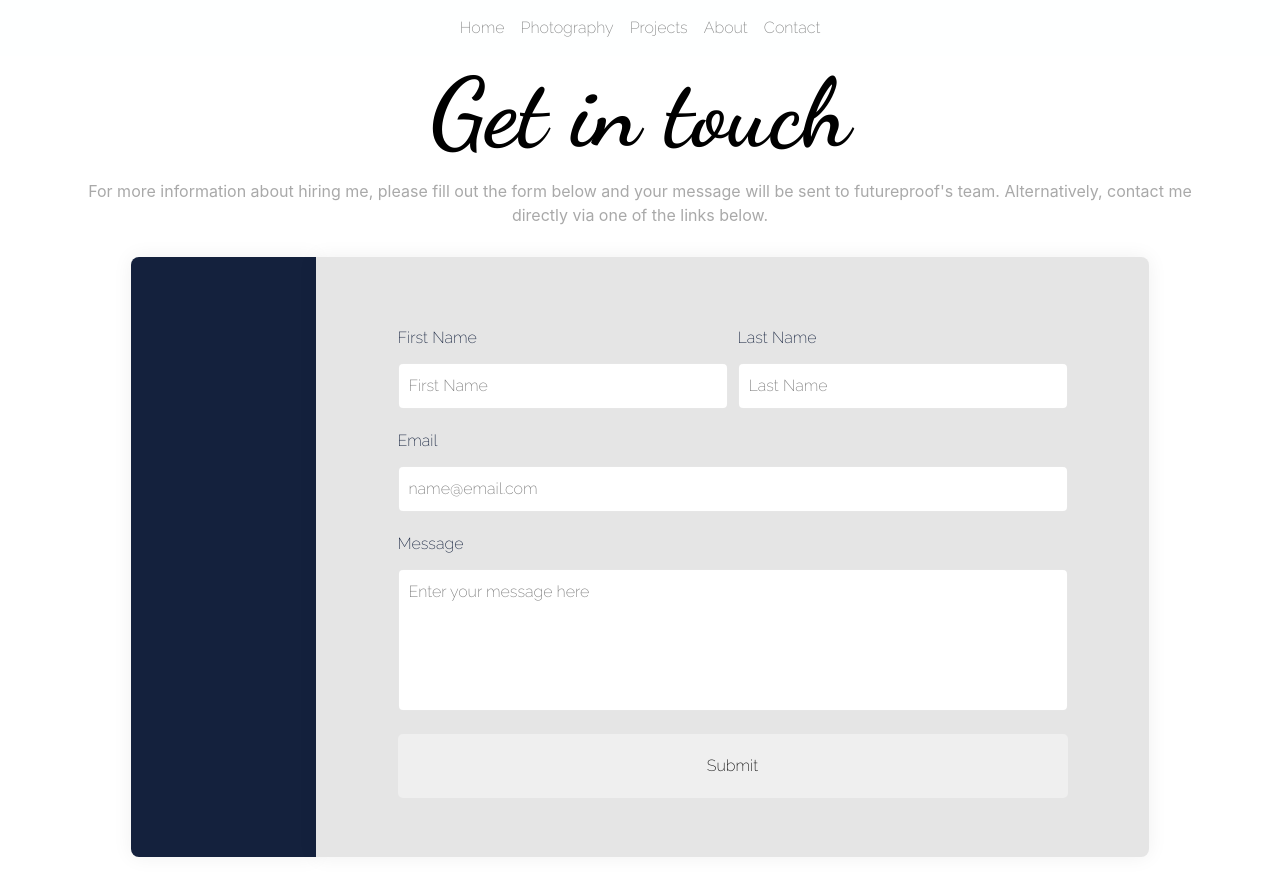
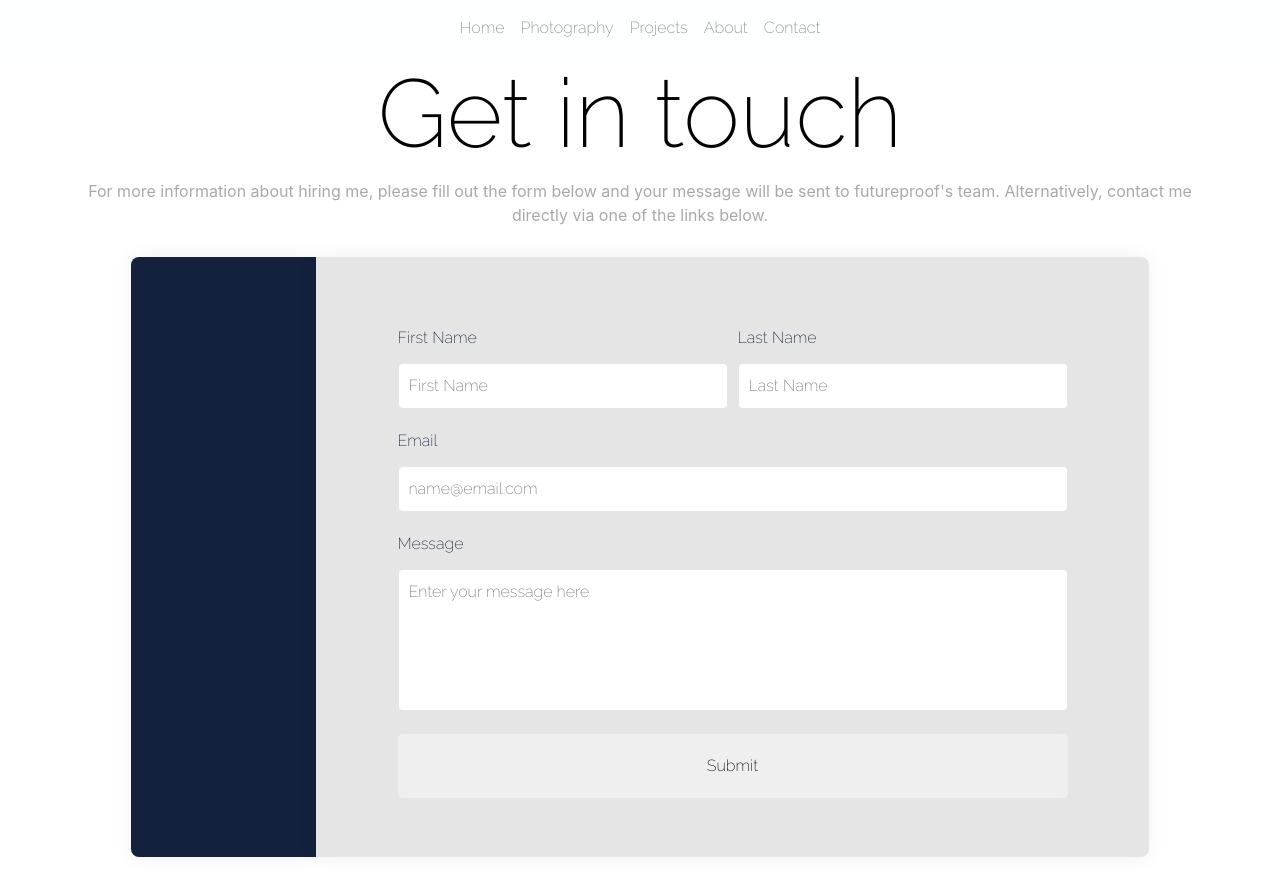
Before and after one commit to AKP-13/reactPortfolio, a React app: page /contact in a window 1280 px wide. Built offline with nearby package versions, Linux system fonts and the light colour scheme.

Commit message:
Make title fonts Raleway

```diff
--- a/src/styles/about.css
+++ b/src/styles/about.css
@@ -1,6 +1,6 @@
 #about-me-title {
     color: black;
-    font-family: "Dancing Script", cursive;
+    font-family: "Raleway", sans-serif;
     font-size: 6rem;
     text-align: center;
 }
--- a/src/styles/contact.css
+++ b/src/styles/contact.css
@@ -4,7 +4,7 @@
 
 #contact-title {
     color: black;
-    font-family: "Dancing Script", cursive;
+    font-family: "Raleway", sans-serif;
     font-size: 6rem;
     text-align: center;
 }
--- a/src/styles/projects.css
+++ b/src/styles/projects.css
@@ -5,7 +5,7 @@ main {
 
 #projectsTitle {
     color: black;
-    font-family: "Dancing Script", cursive;
+    font-family: "Raleway", sans-serif;
     font-size: 6rem;
     text-align: center;
 }
```
